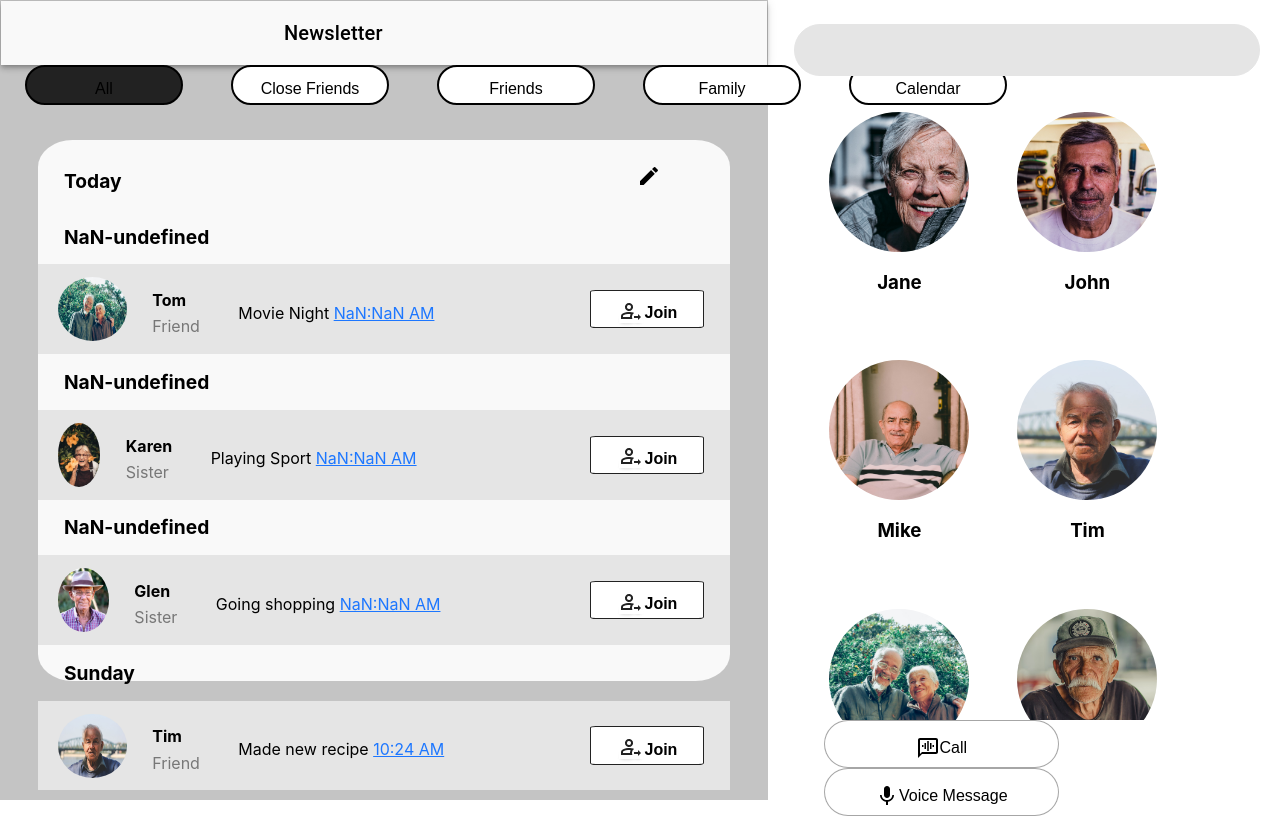
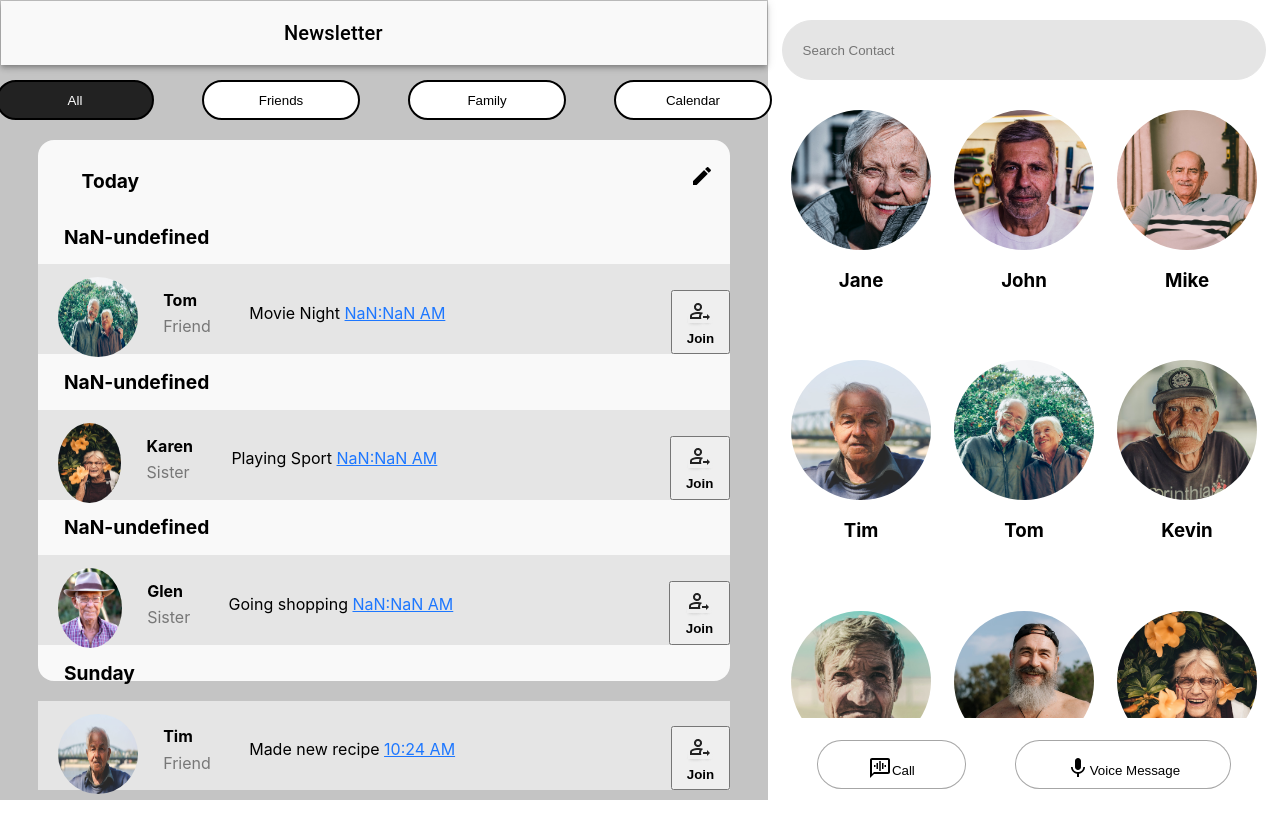
Before and after one commit to JacobBotha/FamBridge, a React (Create React App) app: page / in a window 1280 px wide. Built offline with nearby package versions, Linux system fonts and the light colour scheme.

Commit message:
Updated Start Call and Breadcrumb styling

```diff
--- a/src/components/Breadcrumb.js
+++ b/src/components/Breadcrumb.js
@@ -2,7 +2,7 @@ import React, { useState } from 'react';
 import './breadcrumb.css';
 
 export default function Breadcrumb(props) {
-    const crumbs = ["All", "Close Friends", "Friends", "Family", "Calendar"];
+    const crumbs = ["All", "Friends", "Family", "Calendar"];
     const [current, setCurrent] = useState("All");
     const handleClick = (crumb) => {
         setCurrent(crumb);
--- a/src/components/FriendList.js
+++ b/src/components/FriendList.js
@@ -37,10 +37,43 @@ export default function FriendList(props) {
         return "friend-unselected";
     }
 
+    const friendListGrid = () => {
+        var gridHtml = [];
+        var rowHtml = [];
+
+        for (let i = 1; i < friends.length; i++) {
+            let friend = friends[i-1];
+            console.log(i)
+
+
+            rowHtml.push(<div key={friend.Id} className="grid-item"><Avatar
+                    alt={friend.Name}
+                    src={friend.Profile}
+                    // sx={{ width: 140, height: 140 }}
+                    sx={selected.includes(friend) ? {width: 124, height: 124} : { width: 140, height: 140 }}
+                    onClick={() => selectFriend(friend)}
+                    className={selected.includes(friend) ? "friend-selected" : "friend-unselected"}
+                    />
+                    <h3>{friend.Name}</h3>
+                    </div>);
+
+            if (i % 3 == 0) {
+                console.log("New Row")
+                gridHtml.push(
+                    <div key={i} className="grid-row">
+                        {rowHtml}
+                    </div>);
+                rowHtml = [];
+            }
+        }
+
+        return gridHtml;
+    }
+
     return (
-        <Grid container spacing={6} className="friend-list">
-            {friends.map(friend => {
-                return (<Grid item>
+        <div className="friend-list">
+            {/* {friends.map(friend => {
+                return (<div>
                     <Avatar
                     alt={friend.Name}
                     src={friend.Profile}
@@ -50,8 +83,9 @@ export default function FriendList(props) {
                     className={selected.includes(friend) ? "friend-selected" : "friend-unselected"}
                     />
                     <h3>{friend.Name}</h3>
-                </Grid>)
-            })}
-        </Grid>
+                </div>)
+            })} */}
+            {friendListGrid()}
+        </div>
     )
 }
--- a/src/components/Newsletter.js
+++ b/src/components/Newsletter.js
@@ -1,6 +1,7 @@
 import { grey } from '@mui/material/colors';
 import React, { Component } from 'react';
 import './newsletter.css';
+import Avatar from '@mui/material/Avatar';
 
 
 const today = new Date().toJSON();
@@ -140,7 +141,15 @@ export default class Newsletter extends Component {
     whiteItem(friend, event) {
         return (
             <div class="whiteLine">
-                <img src={friend.Profile} alt="INSERTIMAGE" id="personImg"/>
+                <Avatar
+                alt={friend.Name}
+                src={friend.Profile}
+                sx={{ width: 80, height: 80 }}
+                // sx={selected.includes(friend) ? {width: 124, height: 124} : { width: 140, height: 140 }}
+                // onClick={() => selectFriend(friend)}
+                // className={selected.includes(friend) ? "friend-selected" : "friend-unselected"}
+                />
+                {/* <img src={friend.Profile} alt="INSERTIMAGE" id="personImg"/> */}
                 <div class="personRelationship">
                     <b>{friend.Name}</b>
                     <b id="relationshipType">{friend.Relationship} </b>
--- a/src/components/breadcrumb.css
+++ b/src/components/breadcrumb.css
@@ -1,13 +1,13 @@
 .container {
     display: flex;
     flex-direction: row;
-    align-items: flex-start;
+    align-items: center;
+    justify-content: center;
     padding: 0px;
 
-    width: 696px;
+    width: 100%;
     height: 40px;
-    left: 59px;
-    top: 104px;
+    margin-top: 15px;
 }
 
 .crumb {
@@ -37,4 +37,5 @@
 
 .crumb-selected {
     background: #222222;
+    color: white;
 }
--- a/src/components/friendlist.css
+++ b/src/components/friendlist.css
@@ -3,7 +3,16 @@ h3 {
 }
 
 .friend-list {
-    width: 90%;
+    width: 100%;
+
+}
+
+.grid-row {
+    width: 100%;
+    display: flex;
+    justify-content: space-evenly;
+    margin: 50px auto;
+    margin-top: 0px;
 }
 
 .friend-selected {
--- a/src/components/newsletter.css
+++ b/src/components/newsletter.css
@@ -40,13 +40,14 @@ body{
 	width:90%;
 	margin-left:5%;
 	margin-right:5%;
-	border-radius:5%;
+	border-radius:16px;
 	padding-top:1vw;
 }
 
 header{
 	display:flex;
 	flex-direction:row;
+    justify-content: space-around;
 }
 #editImg{
     width:1.5vw;
@@ -71,11 +72,13 @@ header{
 }
 
 	#personImg{
-		width:10%;
-		height:100%;
+		width:80px;
+		height:80px;
 		border-radius:100%;
 		margin-top:-1vw;
 		margin-left:1.5vw;
+
+        background-size: cover;
 	}
 
 	.personRelationship{
@@ -105,7 +108,7 @@ h2{
 	font-size:1.5vw;
 }
 
-button{
+/* button{
 	display:flex;
 	flex-direction:row;
 	margin-left:3.5vw;
@@ -118,4 +121,4 @@ button{
 	border-radius:5%;
 	padding-left:2vw;
 	padding-right:2vw;
-}
+} */
--- a/src/components/startcall.css
+++ b/src/components/startcall.css
@@ -6,8 +6,9 @@ button{
 
 .family-box {
     position: absolute;
-    top: 112px;
-    left: 12%;
+    top: 110px;
+    left: 0px;
+    width: 100%;
     height: calc(90% - 112px);
     overflow: auto;
 }
@@ -18,14 +19,15 @@ button{
     border: 1px solid rgba(34, 34, 34, 0.4);
     border-radius: 100px;
 
-    width: 235px;
-    height: 48px
+    display: inline;
+    padding: 10px 50px;
+
 }
 
 .button-call {
-    width: 235px;
-    height: 48px;
-    margin-right: 20px;
+
+    display: inline;
+    padding: 10px 50px;
 
     background: #FFFFFF;
     border: 1px solid rgba(34, 34, 34, 0.4);
@@ -34,9 +36,9 @@ button{
 }
 
 .button-call-active {
-    width: 235px;
-    height: 48px;
-    margin-right: 20px;
+
+    display: inline;
+    padding: 10px 50px;
 
     background: #32428b;
     border: 1px solid rgba(34, 34, 34, 0.4);
@@ -57,13 +59,17 @@ button{
     left: 52px;
     top: 11px;
 }
-
+.search-container {
+    display: flex;
+    justify-content: center;
+    align-items: center;
+    margin-top: 10px;
+}
 .search {
-    position:absolute;
     width: 90%;
-    top: 24px;
-    height: 48px;
-    left: 5%;
+    height: 18px;
+    padding: 20px;
+    justify-content: center;
 
     background: #E5E5E5;
     border: 1px solid #E5E5E5;
@@ -73,10 +79,18 @@ button{
 .buttons-container {
     position: absolute;
     top: 90%;
-    left: calc(50% - 245px);
+    width: 100%;
+    margin-top: 20px;
+    /* left: calc(50% - 245px); */
 
-    /* display: flex;
-    justify-content: center; */
+    display: flex;
+    align-items: center;
+    justify-content: space-evenly;
     /* margin: 0 auto; */
 
 }
+
+.button-icon {
+    position: relative;
+    top: 0.2em;
+}
--- a/src/components/startcall.js
+++ b/src/components/startcall.js
@@ -26,7 +26,7 @@ export default function StartCall(props) {
 
     return (
             <div>
-                <div style={{ padding: "10px", top:"10px" }}>
+                <div style={{ padding: "10px", top:"10px" }} className="search-container">
                     {/* <TextField
                         id="input-with-icon-textfield"
                         label="Search"
@@ -40,16 +40,16 @@ export default function StartCall(props) {
                         variant="standard"
                         fullWidth
                     /> */}
-                    <input type="text" className="search"></input>
+                    <input type="text" className="search" placeholder="Search Contact"></input>
                 </div>
                 <div className="family-box">
                     <FriendList handleSelected={handleSelected} friends={friends}></FriendList>
                 </div>
 
                 <div className="buttons-container">
-                    <button className={selected.length >= 1 ? "button-call-active": "button-call"} onClick={handleStartCall}><VoiceChatIcon></VoiceChatIcon>Call</button>
+                    <button className={selected.length >= 1 ? "button-call-active": "button-call"} onClick={handleStartCall}><VoiceChatIcon className="button-icon"></VoiceChatIcon>Call</button>
                             {/* <Button sx={{width:200}} variant="contained">Call</Button> */}
-                    <button className="button-voice"><MicIcon></MicIcon>Voice Message</button>
+                    <button className="button-voice"><MicIcon className="button-icon"></MicIcon>Voice Message</button>
                             {/* <Button sx={{width:200}} variant="contained">Voice Message</Button> */}
                 </div>
             </div>
--- a/src/data.json
+++ b/src/data.json
@@ -161,6 +161,8 @@
 
     "Topics" : [
         "If you could change one thing about your life what would it be?",
-        "What is your favourite food?"
+        "What is your favourite food?",
+        "Topic 3",
+        "What did you have for dinner?"
     ]
 }
```
Lines whose indentation alone changed are shown as unchanged.
